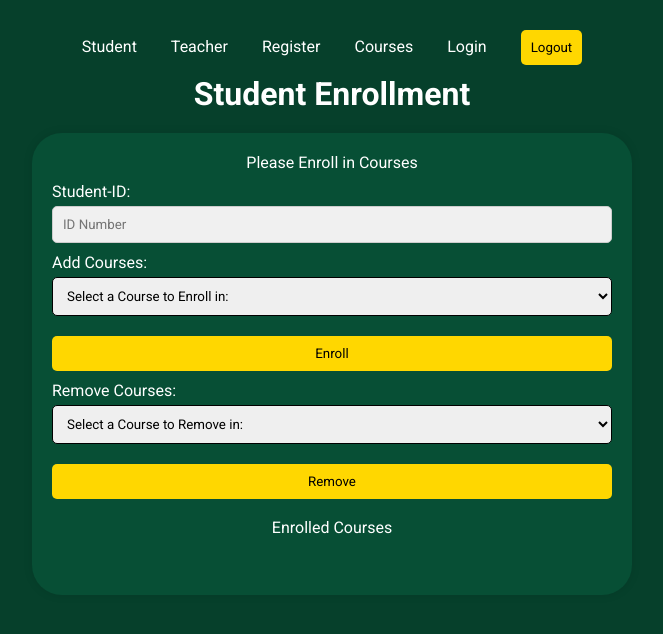
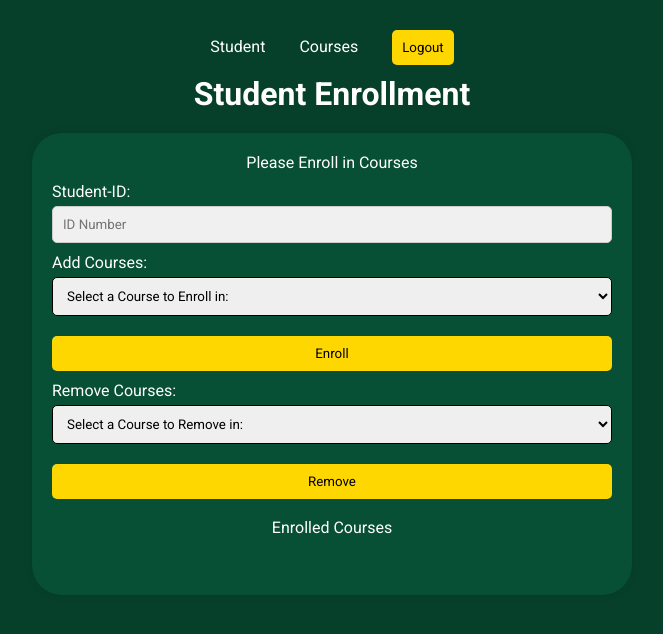
Before and after one commit to Tomomi-H011/SDEV_255_Final_Project_Group5, a website: page student.html in a window 1280 px wide. Shown: the whole page, without its empty margins (308-971 px from the left). Drawn offline with Linux system fonts and the light colour scheme; no server answers.

Commit message:
Changed Navbar to Student Mode

```diff
--- a/student.html
+++ b/student.html
@@ -19,10 +19,7 @@
   <nav>
     <ul>
       <li><a href="student.html">Student</a></li>
-      <li><a href="teacher.html">Teacher</a></li>
-      <li><a href="add_user.html">Register</a></li>
       <li><a href="courses.html">Courses</a></li>
-      <li><a href="index.html">Login</a></li>
       <li><button id="logoutBtn">Logout</button></li>
     </ul>
   </nav>
```
